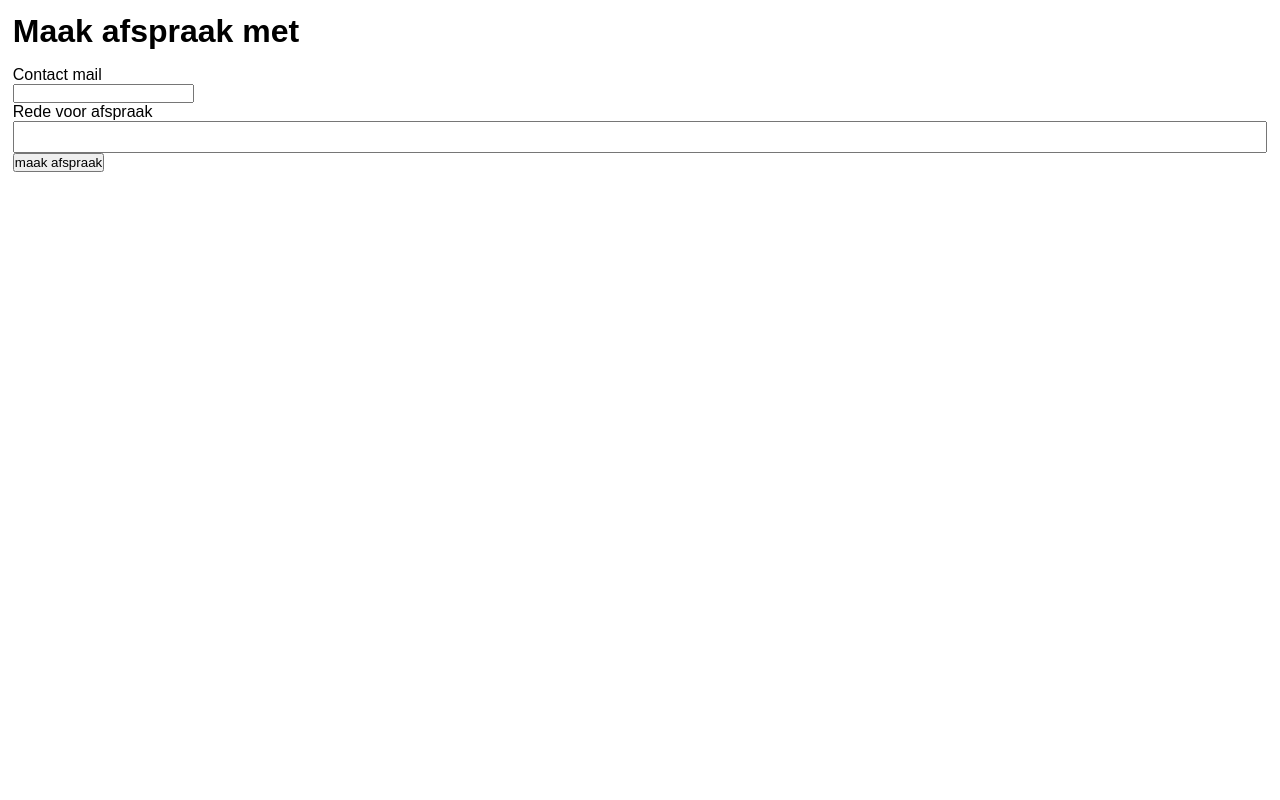
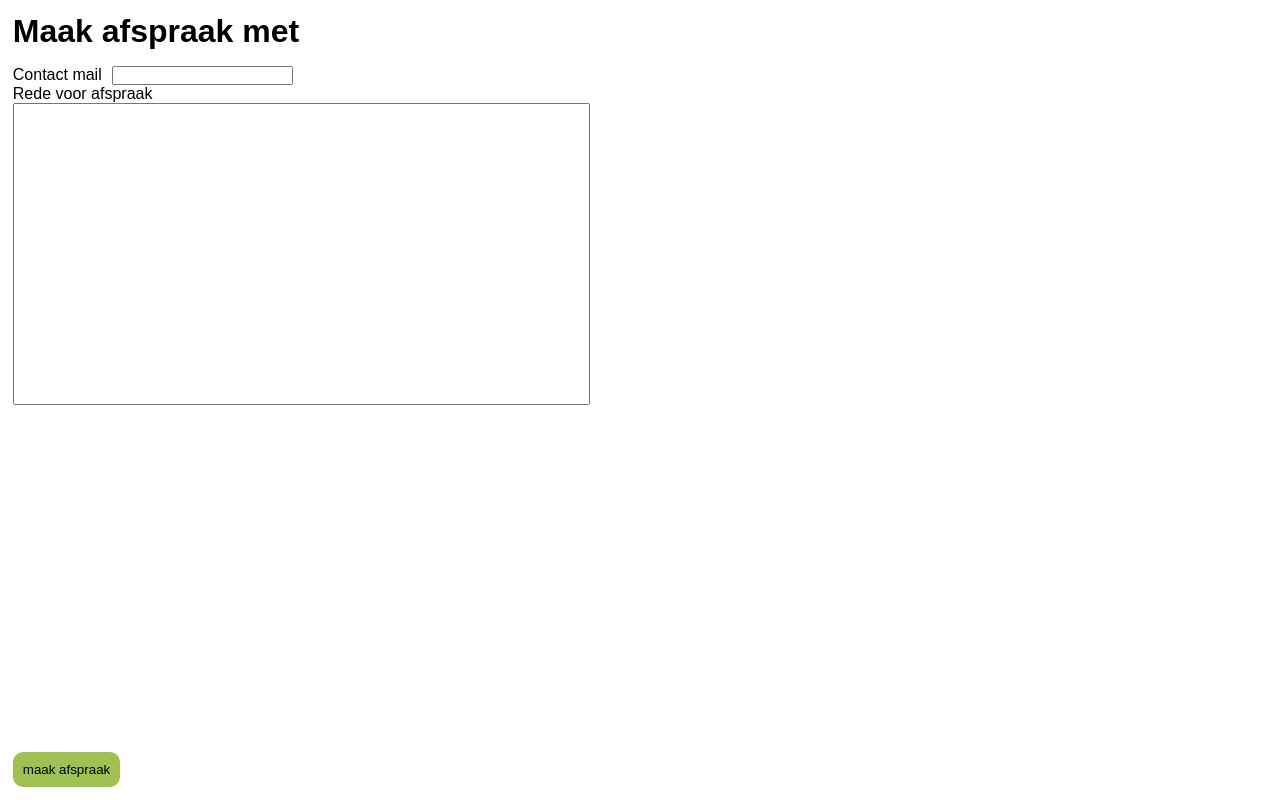
Before and after one commit to ImReks/reservationSystem, a PHP site: page /Formmodal.php in a window 1280 px wide. Run offline with PHP 8.4, Linux system fonts and the light colour scheme; data that the repository does not hold is empty.

Commit message:
ModalVisual 1

```diff
--- a/Css/style.css
+++ b/Css/style.css
@@ -183,6 +183,10 @@ background-color: gray;
 {
  padding: 1vw;
 }
+.modalMargin
+{
+ margin: 1vw;
+}
 
 
 .orangeBorder
@@ -196,6 +200,12 @@ background-color: gray;
  border-color:rgb(161,195,81);
  border-width: 5px;
  border-style: solid;
+}
+.Green{
+ background-color: #9fc151;
+}
+.Orange{
+ background-color: #ed8b21;
 }
 
 .infoPanel
@@ -223,12 +233,6 @@ textarea
 {
  resize: none;
 }
-.textField
-{
- display: flex;
- flex-direction: column;
-}
-
 .day
 {
  text-align: center;
@@ -248,8 +252,15 @@ textarea
   color: #808080;
   text-decoration: none;
  font-size: 18px;
+}
+
+.DragDown
+{
+ position:absolute;
+bottom:0px;
 
 }
+
 @media (min-width: 425px) {
  .modal
  {
@@ -284,3 +295,9 @@ textarea
  background:#808080;
  border-radius: 10px;
 }
+.ActieButton
+{
+ border-radius: 10px;
+ border: none;
+ padding: 10px;
+}
--- a/Formmodal.php
+++ b/Formmodal.php
@@ -36,16 +36,18 @@ mysqli_close($db);
     <h1>Maak afspraak met <?=$teacher?></h1>
     <form action="index.php" method="post" id="1">
         <div class="infoPanel">
-            <div class="textField">
+            <div class="FlexRow">
                 <label for="email">Contact mail</label>
+                <div>
                 <input type="email" id="email" name="email" value="">
                 <p style="color: red" id="emailMessage"></p>
+                </div>
             </div>
         </div>
-        <div class="textField">
+        <div class="FlexColum">
             <label for="description">Rede voor afspraak</label>
 
-            <textarea name="description" id="description" placeholder="Schrijf hier waarom u een afspraak wil maken"> </textarea>
+            <textarea name="description" id="description" placeholder="Schrijf hier waarom u een afspraak wil maken" rows="20" cols="70"> </textarea>
         </div>
         <input type="hidden" name="id" value="<?=$id?>">
         <input type="hidden" name="day" value="<?=$day?>">
@@ -53,7 +55,9 @@ mysqli_close($db);
 
 
     </form>
-    <button onclick="formmodalSubmitForm(1)">maak afspraak</button>
+
 </div>
+<button class="DragDown ActieButton modalMargin Green" onclick="formmodalSubmitForm(1)">maak afspraak</button>
 </body>
+
 </html>
```
Also changed, not shown: Infomodal.php (+5 -4 lines), reservationDisplay.php (+4 -3 lines).
